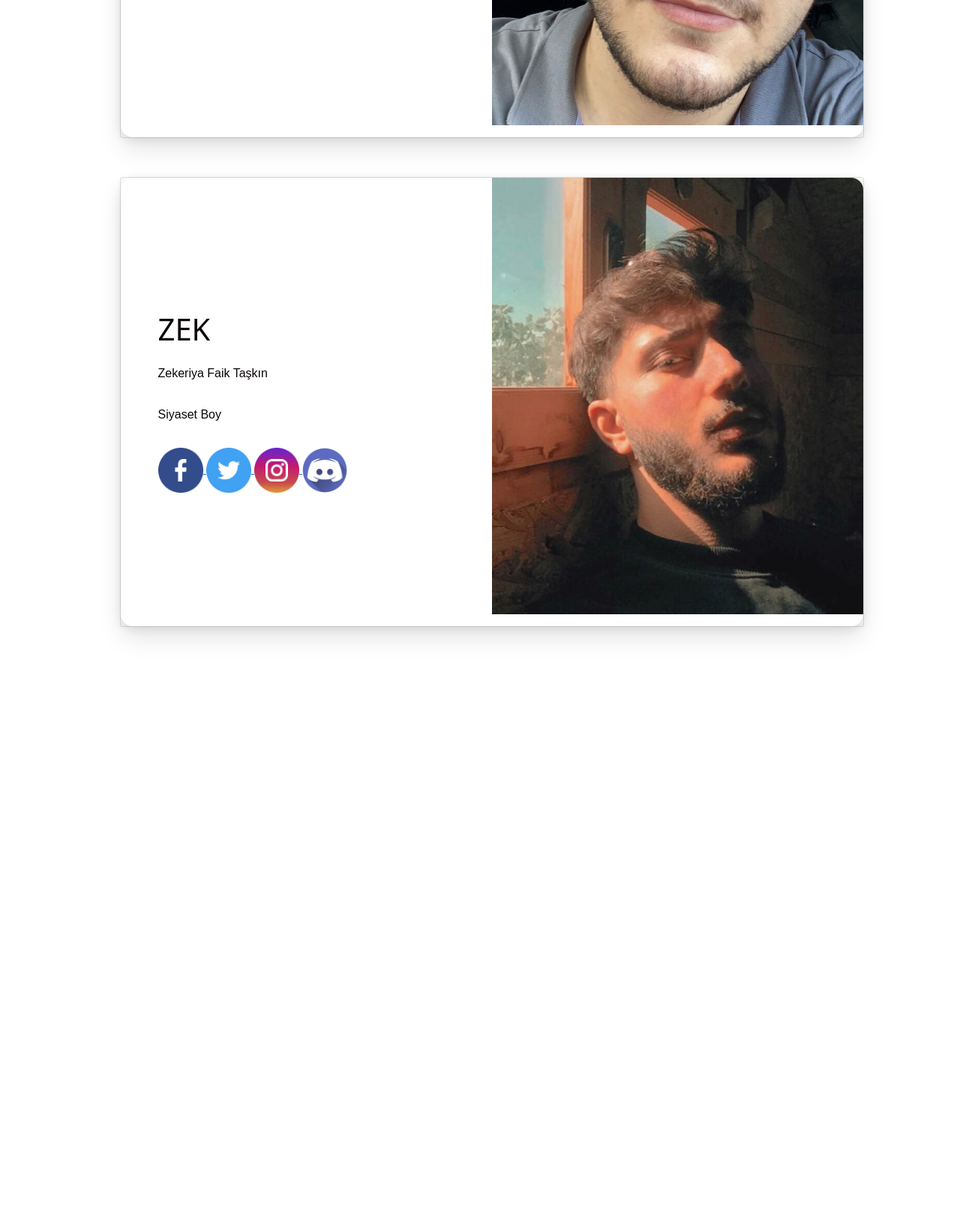
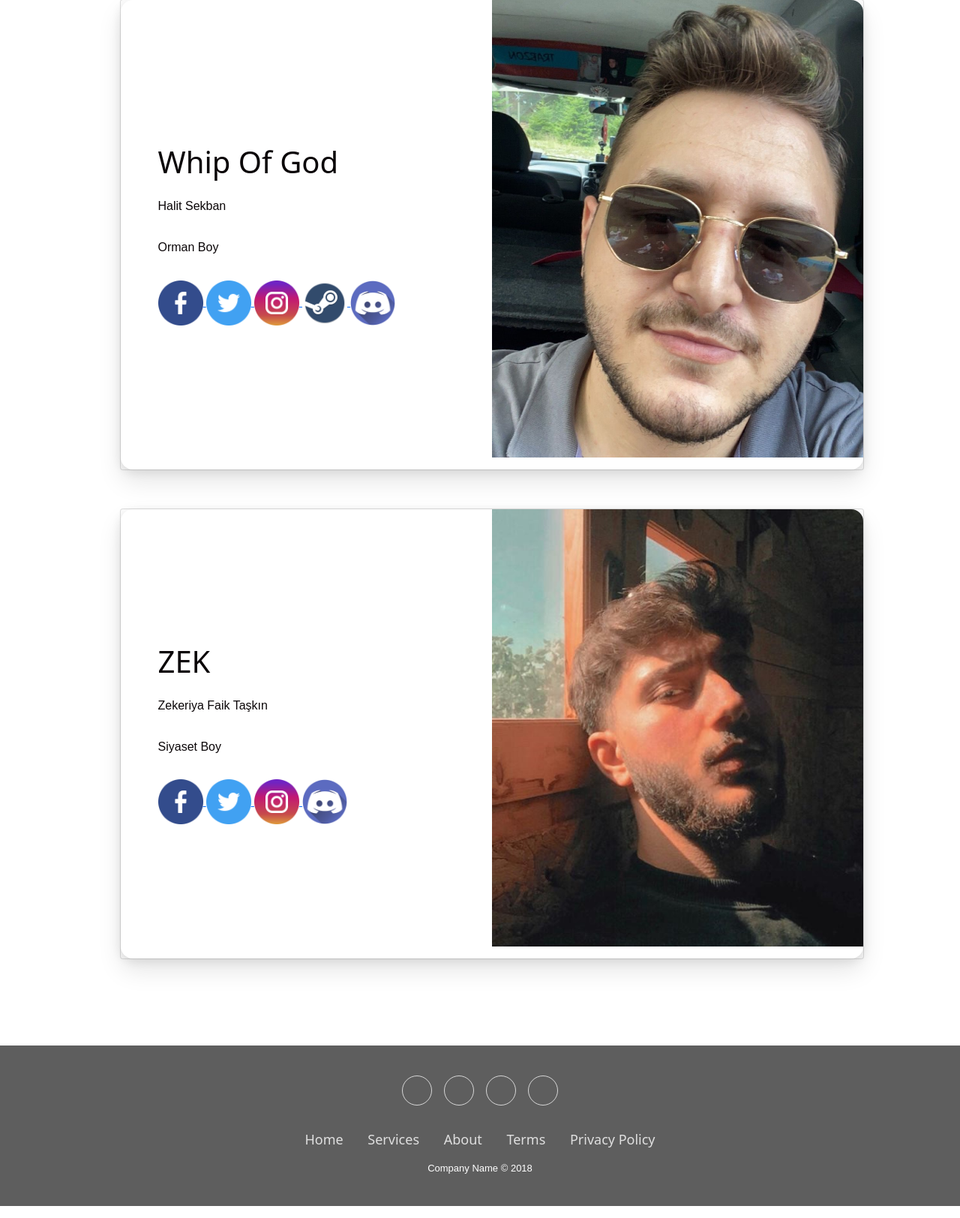
Before and after one commit to muratlmdr/PROJE-1, a Flask app: page / in a window 1280 px wide. Shown: the part 4496-6120 px from the top of the page at 75% size. Before the commit the page ends 5448 px from the top, so only its background shows below. Run offline with Flask 2, Linux system fonts and the light colour scheme; some libraries are stand-ins or nearby versions.

Commit message:
hesaplar kısmı ve footer eklendi

```diff
--- a/templates/anasayfa.html
+++ b/templates/anasayfa.html
@@ -227,6 +227,65 @@ aside p {
 	margin-bottom: 1em;
 }
 
+.footer-basic {
+  padding:40px 0;
+  background-color: rgba(0, 0, 0, 0.63);
+  color: #ffffff;
+}
+
+.footer-basic ul {
+  padding:0;
+  list-style:none;
+  text-align:center;
+  font-size:18px;
+  line-height:1.6;
+  margin-bottom:0;
+}
+
+.footer-basic li {
+  padding:0 10px;
+}
+
+.footer-basic ul a {
+  color:inherit;
+  text-decoration:none;
+  opacity:0.8;
+}
+
+.footer-basic ul a:hover {
+  opacity:1;
+}
+
+.footer-basic .social {
+  text-align:center;
+  padding-bottom:25px;
+}
+
+.footer-basic .social > a {
+  font-size:24px;
+  width:40px;
+  height:40px;
+  line-height:40px;
+  display:inline-block;
+  text-align:center;
+  border-radius:50%;
+  border:1px solid #ffffff;
+  margin:0 8px;
+  color:inherit;
+  opacity:0.75;
+}
+
+.footer-basic .social > a:hover {
+  opacity:0.9;
+}
+
+.footer-basic .copyright {
+  margin-top:15px;
+  text-align:center;
+  font-size:13px;
+  color: #ffffff;
+  margin-bottom:0;
+}
 
 </style>
 
@@ -526,7 +611,27 @@ aside p {
 </main>
 
     </p>
+<p>
+	<body>
+    <div class="footer-basic">
+        <footer>
+            <div class="social"><a href="#"><i class="icon ion-social-instagram"></i></a><a href="#"><i class="icon ion-social-snapchat"></i></a><a href="#"><i class="icon ion-social-twitter"></i></a><a href="#"><i class="icon ion-social-facebook"></i></a></div>
+            <ul class="list-inline">
+                <li class="list-inline-item"><a href="#">Home</a></li>
+                <li class="list-inline-item"><a href="#">Services</a></li>
+                <li class="list-inline-item"><a href="#">About</a></li>
+                <li class="list-inline-item"><a href="#">Terms</a></li>
+                <li class="list-inline-item"><a href="#">Privacy Policy</a></li>
+            </ul>
+            <p class="copyright">Company Name © 2018</p>
+        </footer>
+    </div>
+    <script src="https://cdnjs.cloudflare.com/ajax/libs/jquery/3.2.1/jquery.min.js"></script>
+    <script src="https://cdnjs.cloudflare.com/ajax/libs/twitter-bootstrap/4.1.3/js/bootstrap.bundle.min.js"></script>
+</body>
 
+
+</p>
 
 </body>
 </html>
```
Also changed, not shown: other parts of templates/anasayfa.html (+27 -1 lines), static/639b3dafb544d6f061fcddd2d6686ddb.png (added), static/TPM INSTAGRAM.png (added), static/dc banner.png (added), static/favicon.ico, static/insta banner.png (added), static/logo-ig-png-32464.png (added), static/wp5211474.jpg (added).
